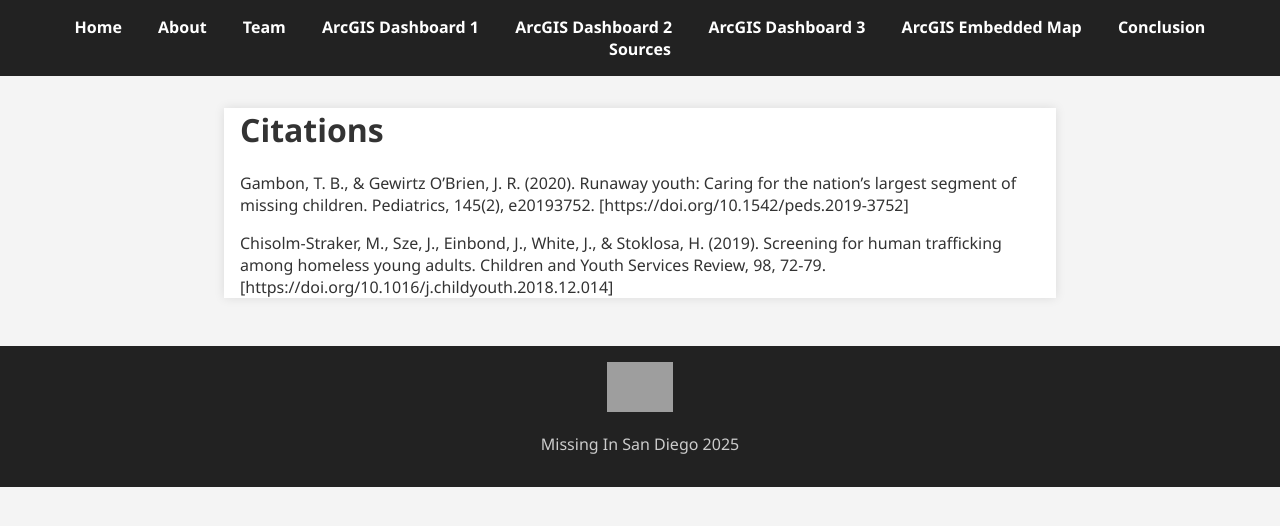
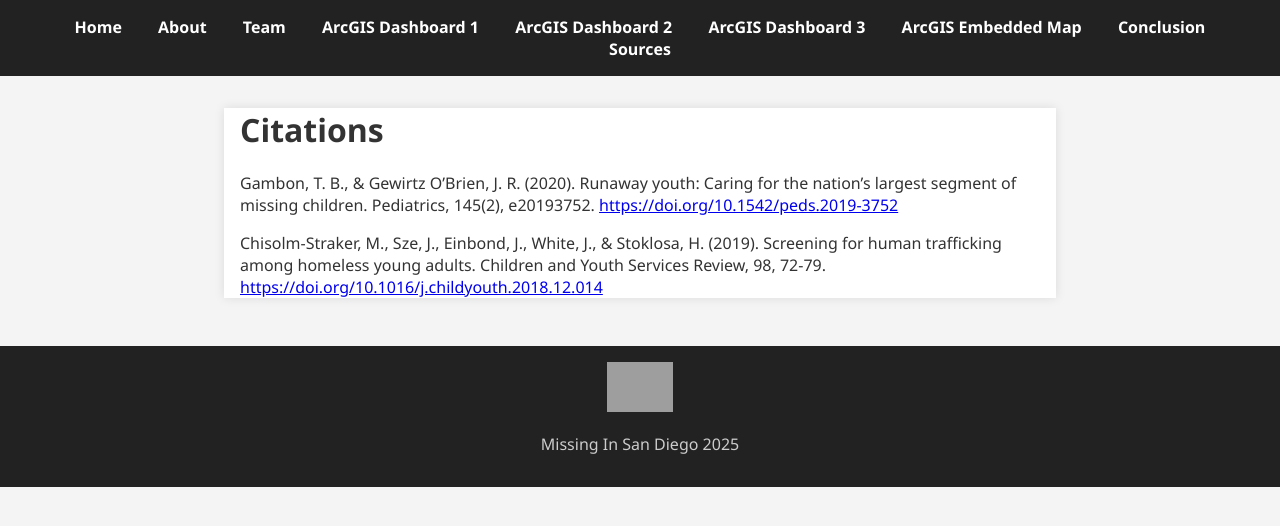
Before and after one commit to bclemtson02/Missing_in_SD, a Jekyll site: the page built from citations.md, in a window 1280 px wide. Shown: the top 526 px of the page. Built offline with Jekyll 4.4.1, drawn with Linux system fonts in a browser that asks for light colours; part of the change alters nothing that is shown; grey boxes are pictures that could not be loaded.

```diff
--- a/citations.md
+++ b/citations.md
@@ -7,9 +7,9 @@ title: Sources
 
 Gambon, T. B., & Gewirtz O’Brien, J. R. (2020).
 Runaway youth: Caring for the nation’s largest segment of missing children. Pediatrics, 145(2), e20193752.
-[https://doi.org/10.1542/peds.2019-3752]
+[https://doi.org/10.1542/peds.2019-3752](https://doi.org/10.1542/peds.2019-3752)
 
 
 Chisolm-Straker, M., Sze, J., Einbond, J., White, J., & Stoklosa, H. (2019).
 Screening for human trafficking among homeless young adults. Children and Youth Services Review, 98, 72-79.
-[https://doi.org/10.1016/j.childyouth.2018.12.014]
+[https://doi.org/10.1016/j.childyouth.2018.12.014](https://doi.org/10.1016/j.childyouth.2018.12.014)
```
